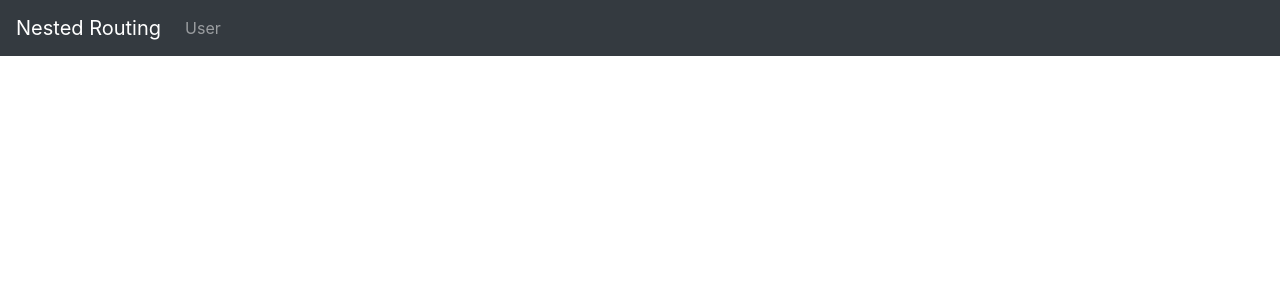
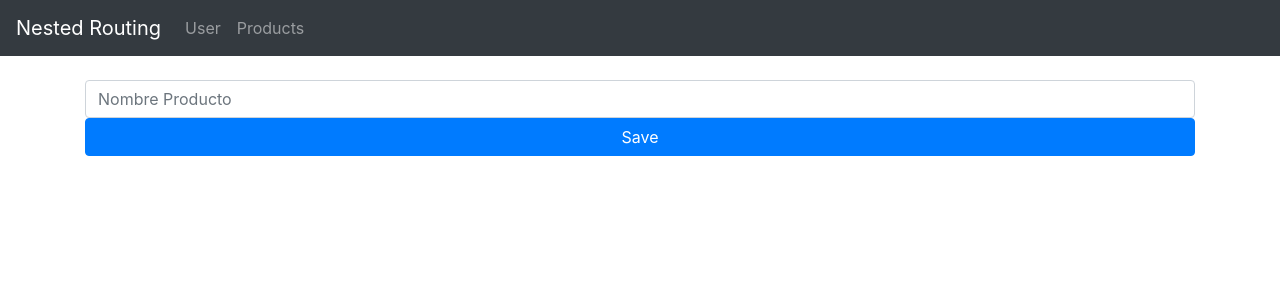
Before and after one commit to Gerbi/App-Vote, a Vue app in the folder router-app/: page /products/new in a window 1280 px wide. Shown: the top 300 px of the page. Built offline with nearby package versions, Linux system fonts and the light colour scheme.

Commit message:
Programing Navigation|Vue-Router

```diff
--- a/router-app/src/components/Navbar.vue
+++ b/router-app/src/components/Navbar.vue
@@ -10,6 +10,11 @@
                     <li class="nav-item">
                         <router-link class="nav-link" to="/user/1">
                             User
+                        </router-link>
+                    </li>
+                    <li class="nav-item">
+                        <router-link class="nav-link" to="/products">
+                            Products
                         </router-link>
                     </li>
                     <!--<li class="nav-item">-->
--- /dev/null
+++ b/router-app/src/components/product/ProductForm.vue
@@ -0,0 +1,28 @@
+<template>
+    <form @submit="saveProduct">
+        <div class="form-group">
+            <input type="text" placeholder="Nombre Producto" class="form-control" v-model="name" />
+            <button class="btn btn-primary btn-block">Save</button>
+        </div>
+    </form>
+</template>
+
+<script>
+    export default {
+        name: "ProductForm",
+        data(){
+            return{
+                name: ''
+            }
+        },
+        methods:{
+            saveProduct(e){
+                e.preventDefault();
+                //navegar programanto a los productos
+                //this.$router.push('/products')
+                this.$router.push({path: '/products'})
+            }
+        }
+
+    }
+</script>
--- /dev/null
+++ b/router-app/src/components/product/ProductList.vue
@@ -0,0 +1,12 @@
+<template>
+    <div>
+        <router-link class="btn btn-primary" to="/products/new">New</router-link>
+        <h3>Product List</h3>
+    </div>
+</template>
+
+<script>
+    export default {
+        name: "ProductList"
+    }
+</script>
```
Also changed, not shown: router-app/src/main.js (+11 -1 lines).
